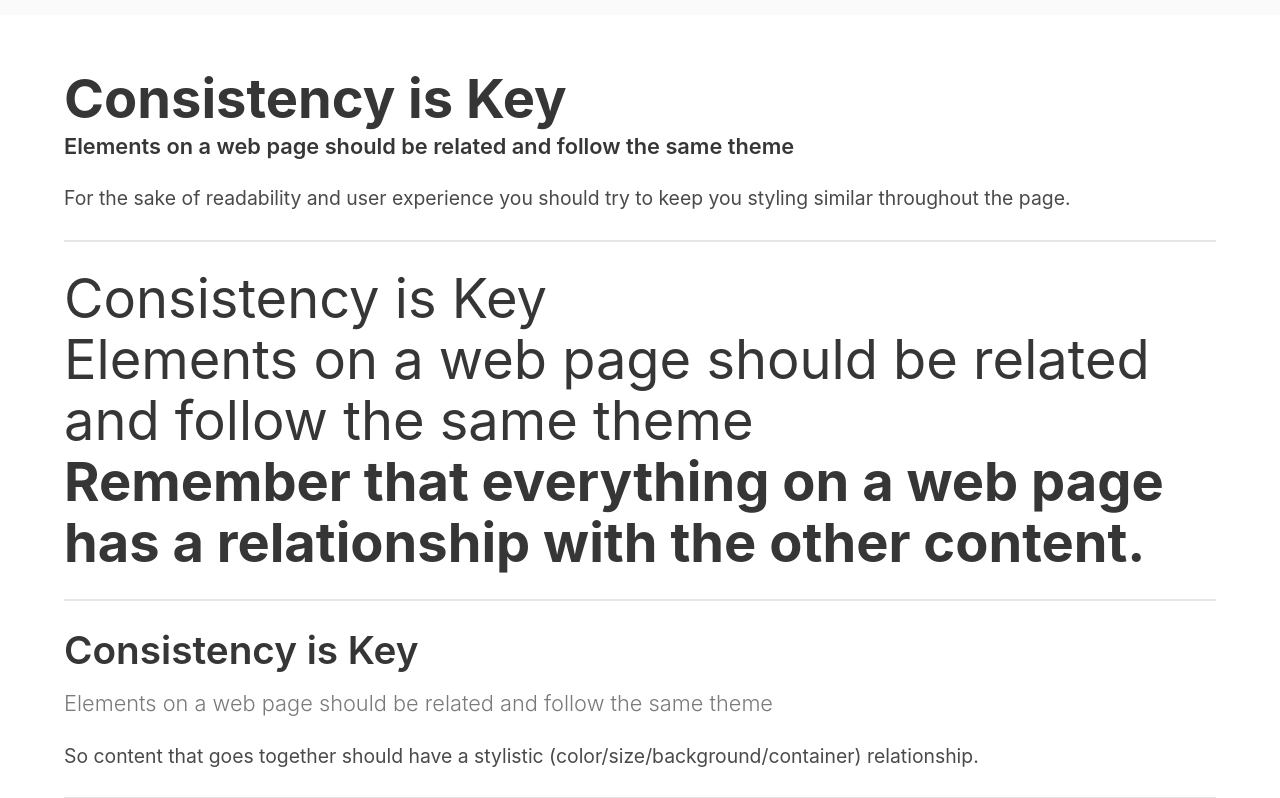
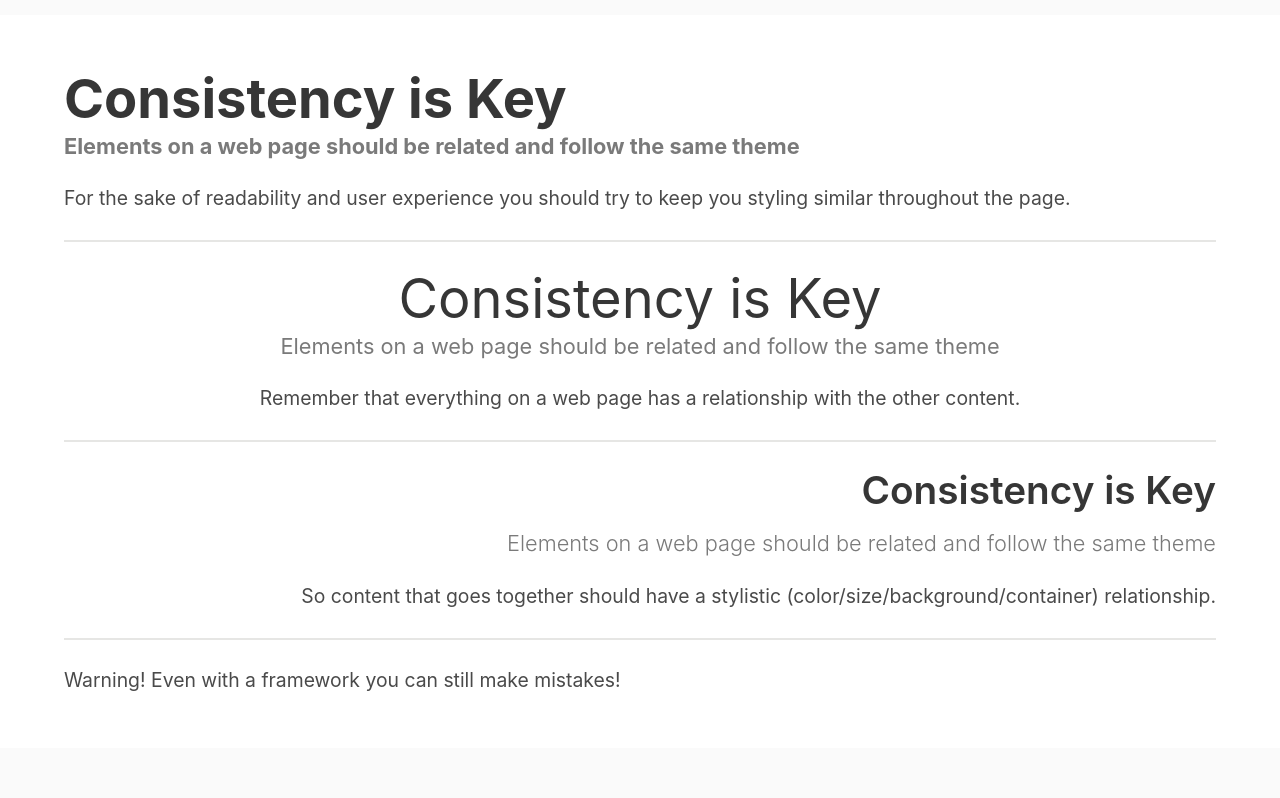
Before and after one commit to jdmar3-comp426/a02-saadtajwar, a website: page index.html in a window 1280 px wide. Shown: the part 1500-2298 px from the top of the page. Drawn offline with nearby package versions, Linux system fonts and the light colour scheme; a web font is replaced by a local one.

Commit message:
Bulma classes

```diff
--- a/index.html
+++ b/index.html
@@ -58,21 +58,21 @@
     <div class="container">
         <div class="content">
             <h1 class="title has-text-weight-bold">Consistency is Key</h1>
-            <h5 class="subtitle">Elements on a web page should be related and follow the same theme</h5>
+            <h5 class="subtitle has-text-grey has-text-weight-bold">Elements on a web page should be related and follow the same theme</h5>
             <p>
 	    	For the sake of readability and user experience you should try to keep you styling similar throughout the page.
 	    </p>
         </div>
         <hr>
-        <div class="title has-text-weight-bold">
-            <h1 class="">Consistency is Key</h1>
-            <h5 class="">Elements on a web page should be related and follow the same theme</h5>
+        <div class="content has-text-centered">
+            <h1 class="title has-text-weight-normal">Consistency is Key</h1>
+            <h5 class="subtitle has-text-grey has-text-weight-normal">Elements on a web page should be related and follow the same theme</h5>
             <p>
 	    	Remember that everything on a web page has a relationship with the other content.
 	    </p>
         </div>
         <hr>
-        <div class="content">
+        <div class="content has-text-right">
             <h1 class="">Consistency is Key</h1>
             <h5 class="subtitle has-text-grey has-text-weight-light">Elements on a web page should be related and follow the same theme</h5>
             <p>
```
